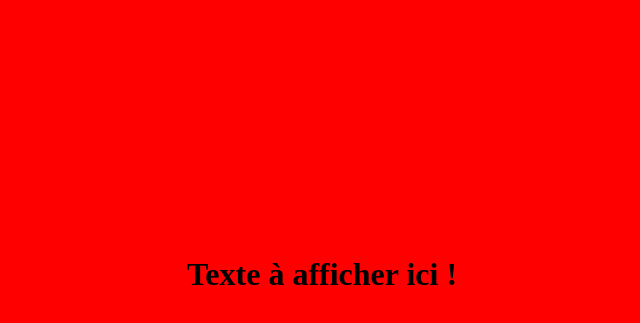
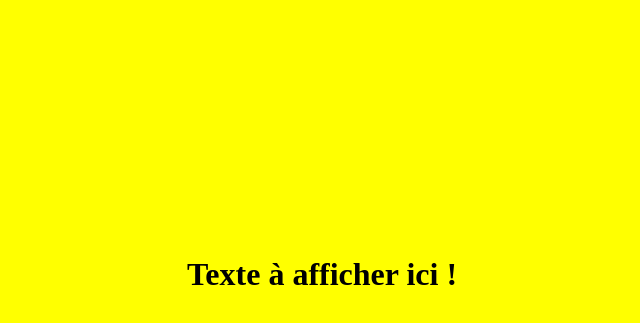
Before and after one commit to hsinelghoul/gitrepos1, a plain HTML site: page index.html in a window 1280 px wide. Shown: the part 5-328 px from the top of the page, without its empty margins (318-958 px from the left). Drawn offline with Linux system fonts and the light colour scheme.

Commit message:
changement background to yellow

```diff
--- a/index.html
+++ b/index.html
@@ -1,2 +1,2 @@
-<html><body style="background-color:red">
+<html><body style="background-color:yellow">
 <h1 style="padding-top:20%; padding-botton:20%; text-align:center">Texte à afficher ici ! </body></html>
```
